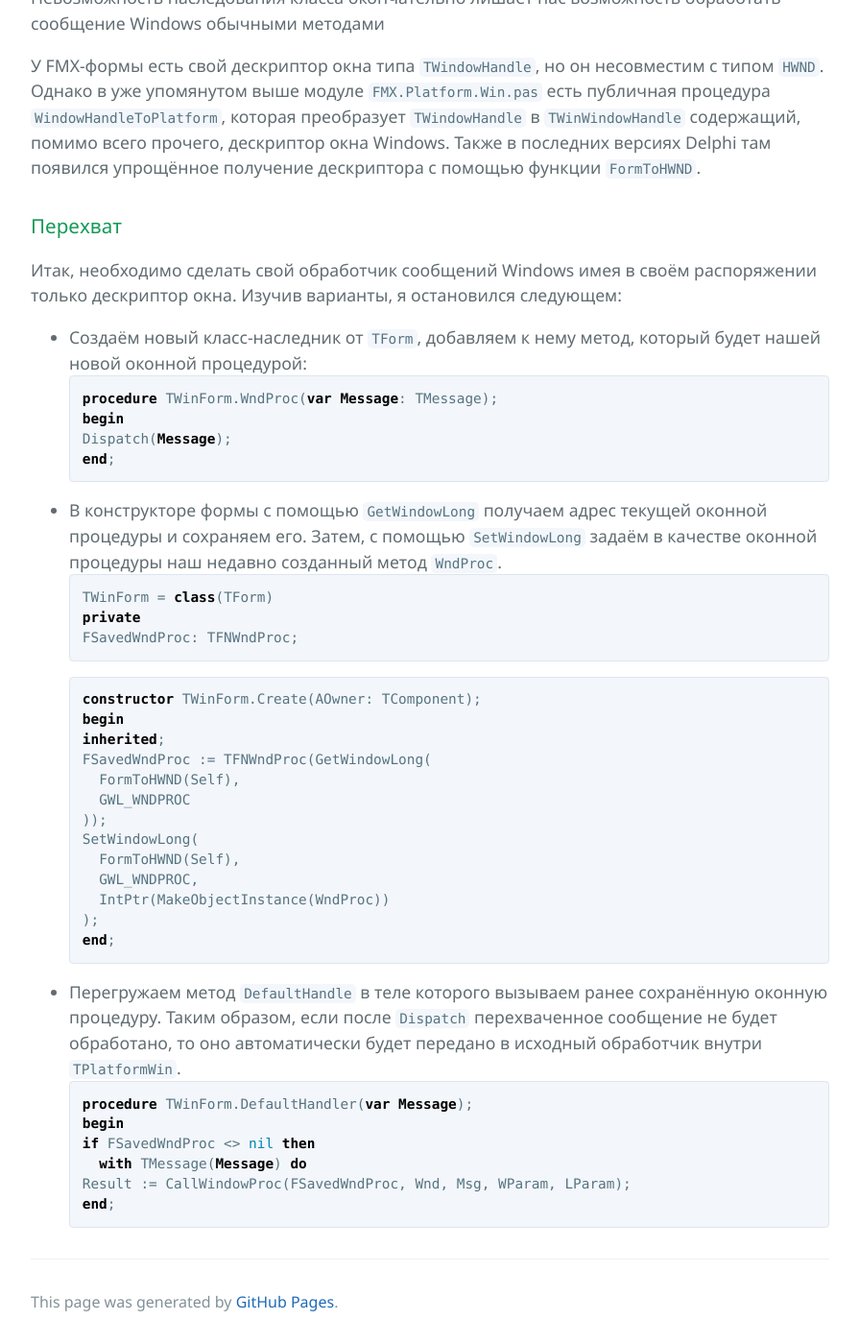
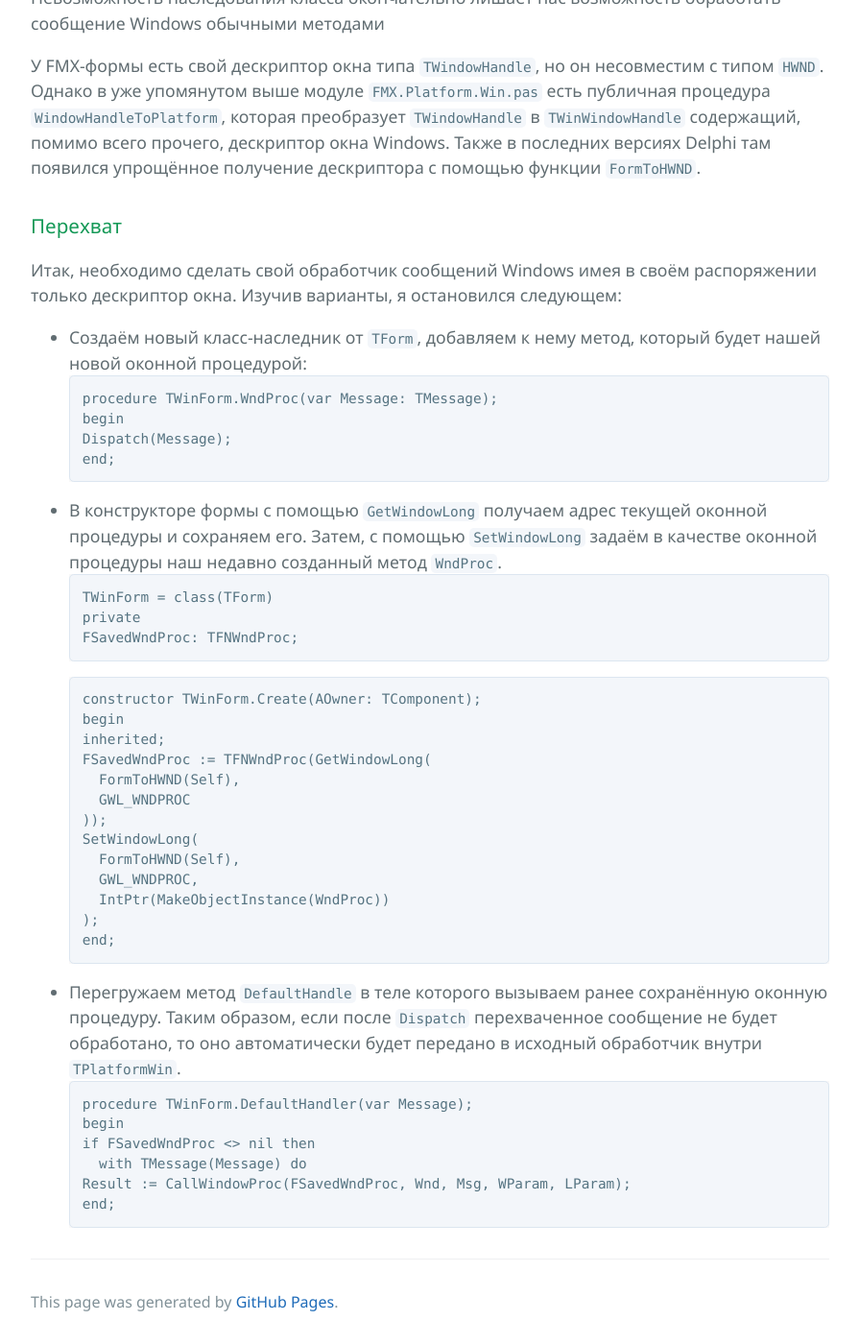
Before and after one commit to dmitryilyn/dmitryilyn.github.io, a Jekyll site: the page built from index.md, in a window 1280 px wide and 1400 px high, scrolled down 1129 px. Shown: the whole window at 96% size, without its empty margins (192-1087 px from the left). Built offline with Jekyll 4.4.1, drawn with Linux system fonts in a browser that asks for light colours; our own code applies the rules of GitHub Pages for plain Markdown files; the repository's description, which GitHub fills in, is left out.

Commit message:
test 9.1

````diff
--- a/index.md
+++ b/index.md
@@ -22,19 +22,19 @@
 
 Итак, необходимо сделать свой обработчик сообщений Windows имея в&nbsp;своём распоряжении только дескриптор окна. Изучив варианты, я&nbsp;остановился следующем:
 * Создаём новый класс-наследник от&nbsp;`TForm`, добавляем к&nbsp;нему метод, который будет нашей новой оконной процедурой:
-```pascal
+```
 procedure TWinForm.WndProc(var Message: TMessage);
 begin
   Dispatch(Message);
 end;
 ```
 * В&nbsp;конструкторе формы с&nbsp;помощью `GetWindowLong` получаем адрес текущей оконной процедуры и&nbsp;сохраняем его. Затем, с&nbsp;помощью `SetWindowLong` задаём в&nbsp;качестве оконной процедуры наш недавно созданный метод `WndProc`.
-```pascal
+```
 TWinForm = class(TForm)
 private
   FSavedWndProc: TFNWndProc;
 ```
-```pascal
+```
 constructor TWinForm.Create(AOwner: TComponent);
 begin
   inherited;
@@ -50,7 +50,7 @@ begin
 end;
 ```
 * Перегружаем метод `DefaultHandle` в&nbsp;теле которого вызываем ранее сохранённую оконную процедуру. Таким образом, если после `Dispatch` перехваченное сообщение не&nbsp;будет обработано, то&nbsp;оно автоматически будет передано в&nbsp;исходный обработчик внутри `TPlatformWin`.
-```pascal
+```
 procedure TWinForm.DefaultHandler(var Message);
 begin
   if FSavedWndProc <> nil then
````
